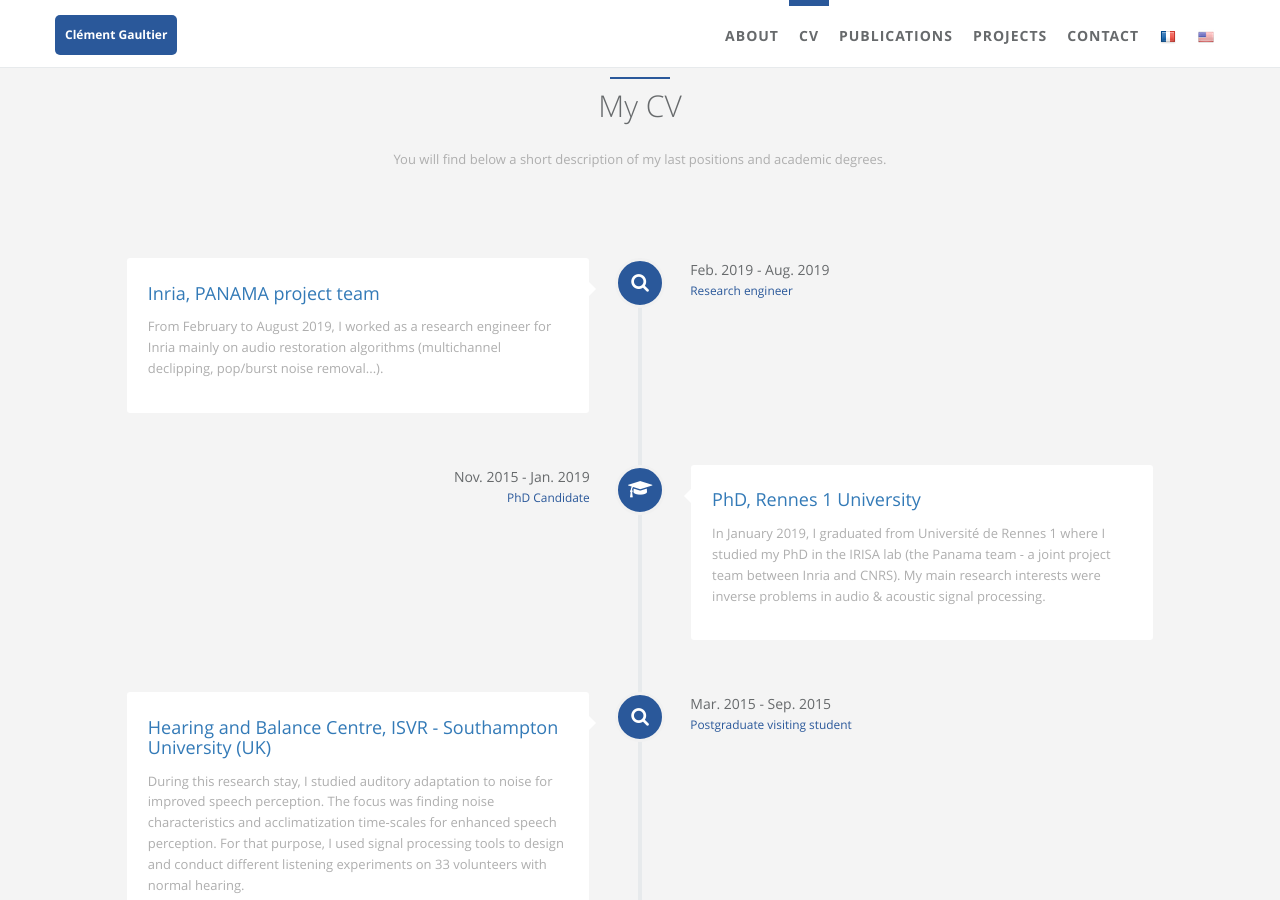
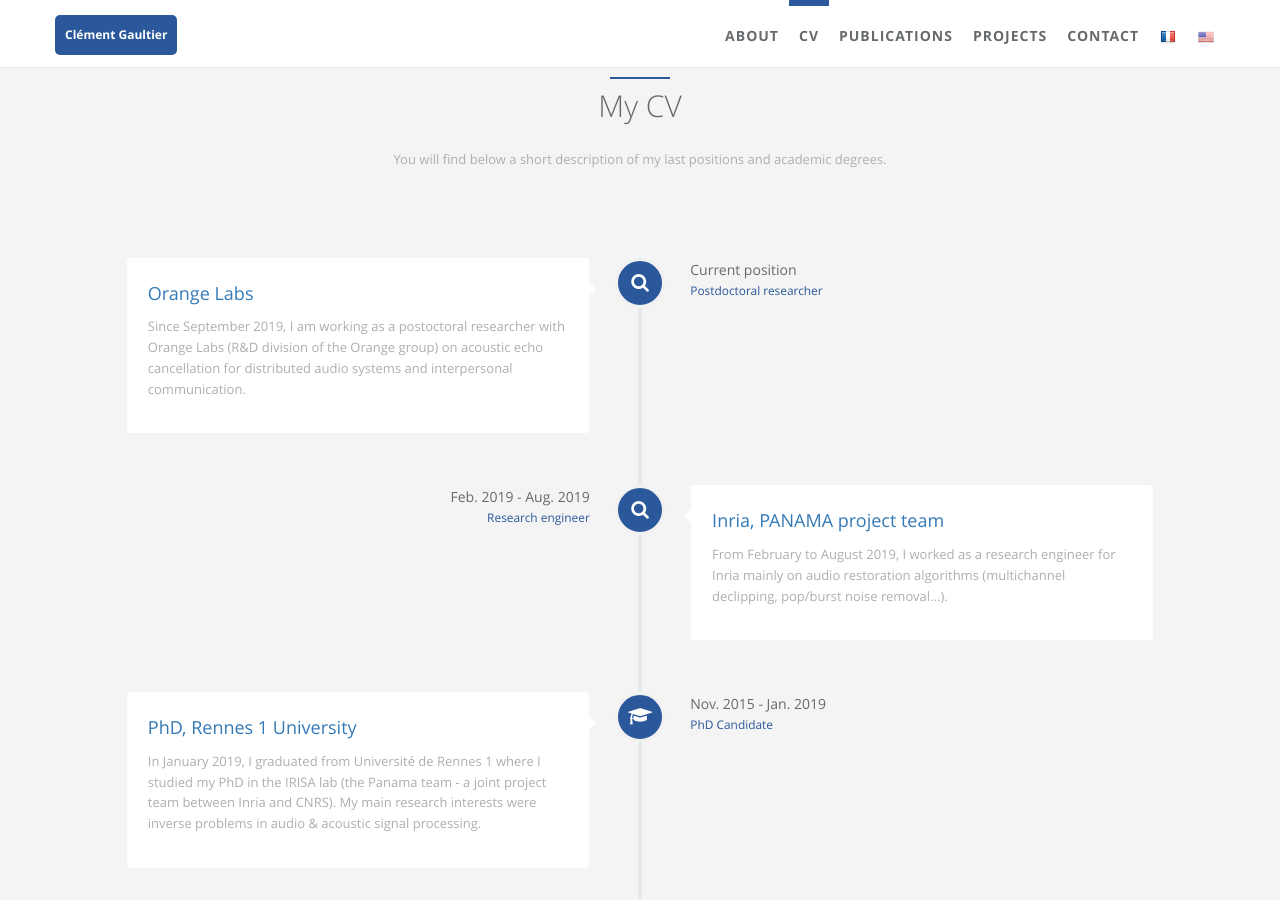
Before and after one commit to cgaultier/persoWeb, a Jekyll site: the page built from index.html, in a window 1280 px wide and 900 px high, scrolled down 944 px. Built offline with Jekyll 4.4.1, drawn with Linux system fonts in a browser that asks for light colours; comment, search, counter and statistics services are not loaded.

Commit message:
Update with Orange details

```diff
--- a/static/locales/en.json
+++ b/static/locales/en.json
@@ -31,6 +31,10 @@
   "career":{
     "my_career": "My CV",
     "intro": "You will find below a short description of my last positions and academic degrees.",
+    "Orange": "Orange Labs",
+    "Orange_des": "Since September 2019, I am working as a postoctoral researcher with Orange Labs (R&D division of the Orange group) on acoustic echo cancellation for distributed audio systems and interpersonal communication.",
+    "Orange_date": "Current position",
+    "Orange_job": "Postdoctoral researcher",
     "panamaRD": "Inria, PANAMA project team",
     "panamaRD_des": "From February to August 2019, I worked as a research engineer for Inria mainly on audio restoration algorithms (multichannel declipping, pop/burst noise removal...).",
     "panamaRD_date": "Feb. 2019 - Aug. 2019",
--- a/static/locales/fr.json
+++ b/static/locales/fr.json
@@ -31,6 +31,10 @@
   "career":{
     "my_career": "Mon CV",
     "intro": "Vous trouverez ci-dessous une courte description de ma situation professionelle ainsi que mes diplômes.",
+    "Orange": "Orange Labs",
+    "Orange_des": "Depuis septembre 2019, je travaille comme chercheur post-doctorant au sein d'Orange Labs (la division R&D du groupe Orange) principalement sur des thématiques liées à l'audio distribué (annulation d'écho, communication inter-personnelle).",
+    "Orange_date": "Poste actuel",
+    "Orange_job": "Chercheur postdoctorant",
     "panamaRD": "Inria, équipe projet PANAMA",
     "panamaRD_des": "Entre février et août 2019, j'ai travaillé comme ingénieur de recherche pour Inria principalement sur le développement d'algorithmes de reconstruction sonore (désaturation multi-canale, réduction de plosives...).",
     "panamaRD_date": "Fév. 2019 - Août 2019",
```
Also changed, not shown: _data/index/careers.yml (+15 -0 lines).
